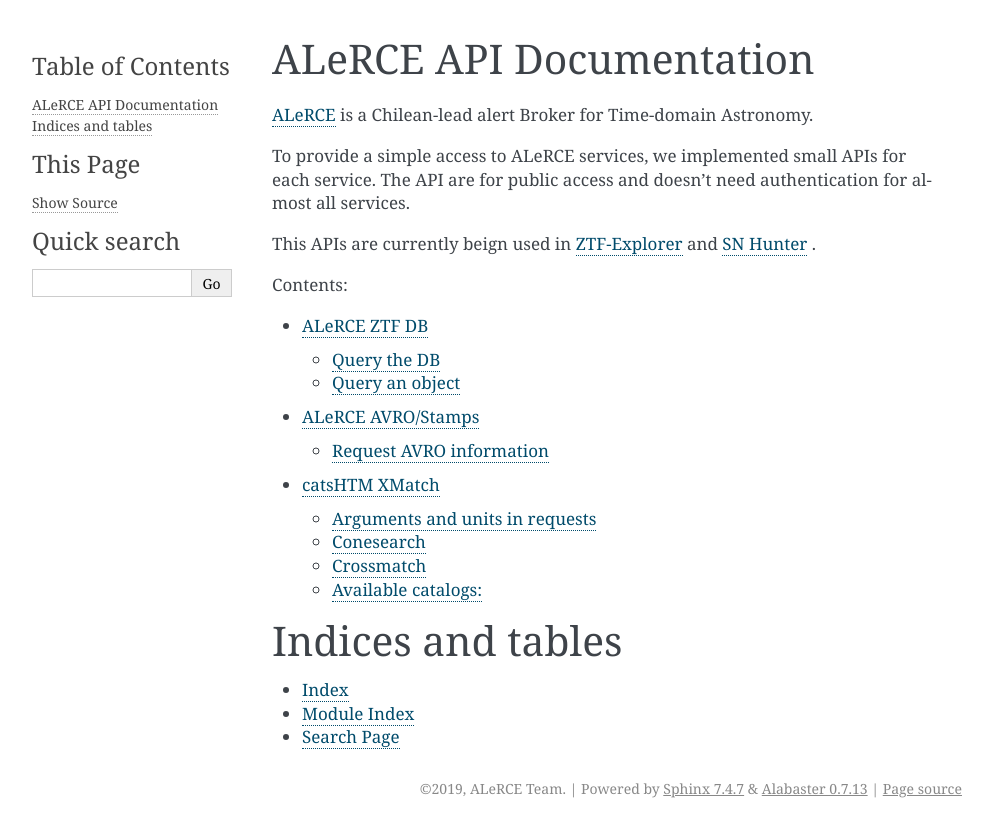
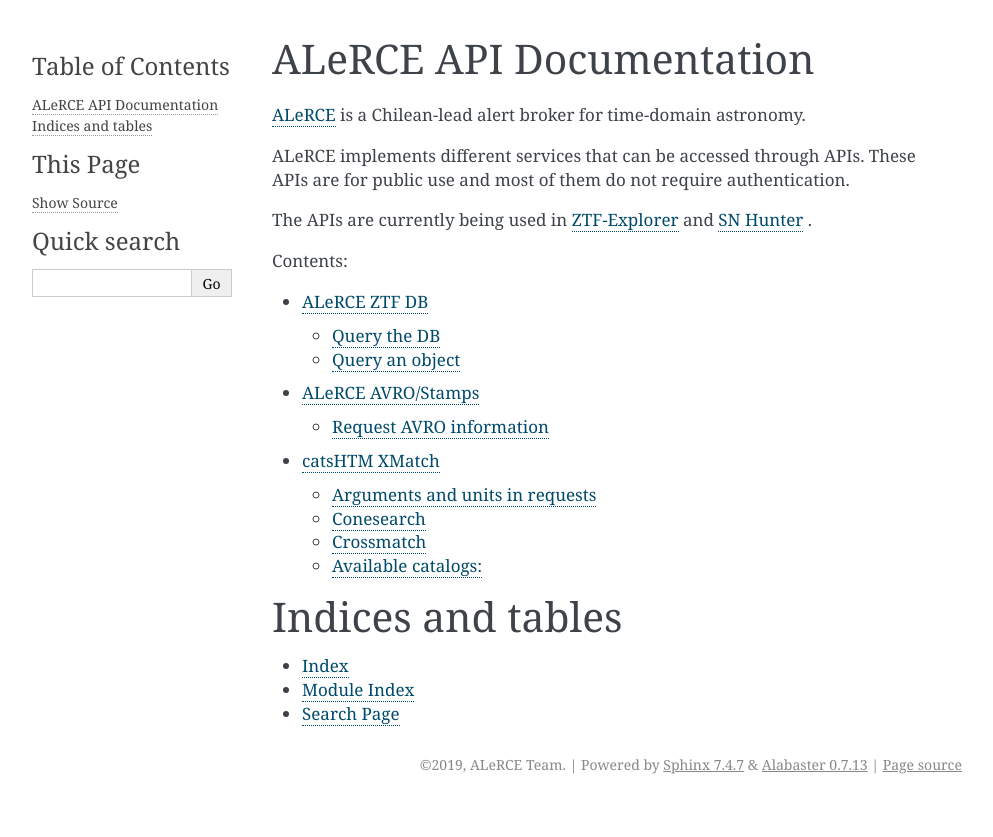
Before and after one commit to alercebroker/api_docs, a Sphinx documentation site: the page built from source/index.rst, in a window 1280 px wide. Shown: the top 837 px of the page, without its empty margins (148-1141 px from the left). Built offline with Sphinx 7.4.7, drawn with Linux system fonts in a browser that asks for light colours.

Commit message:
fix grammar

```diff
--- a/source/index.rst
+++ b/source/index.rst
@@ -6,12 +6,12 @@
 ALeRCE API Documentation
 ====================================================
 
-`ALeRCE <http://alerce.science/>`_ is a Chilean-lead alert Broker for Time-domain Astronomy.
+`ALeRCE <http://alerce.science/>`_ is a Chilean-lead alert broker for time-domain astronomy.
 
-To provide a simple access to ALeRCE services, we implemented small APIs for each service. The API are
-for public access and doesn't need authentication for almost all services.
+ALeRCE implements different services that can be accessed through APIs. These APIs are
+for public use and most of them do not require authentication.
 
-This APIs are currently beign used in `ZTF-Explorer <https://alerce.online/>`_ and `SN Hunter <https://snhunter.alerce.online/>`_ .
+The APIs are currently being used in `ZTF-Explorer <https://alerce.online/>`_ and `SN Hunter <https://snhunter.alerce.online/>`_ .
 
 
 .. toctree::
```
